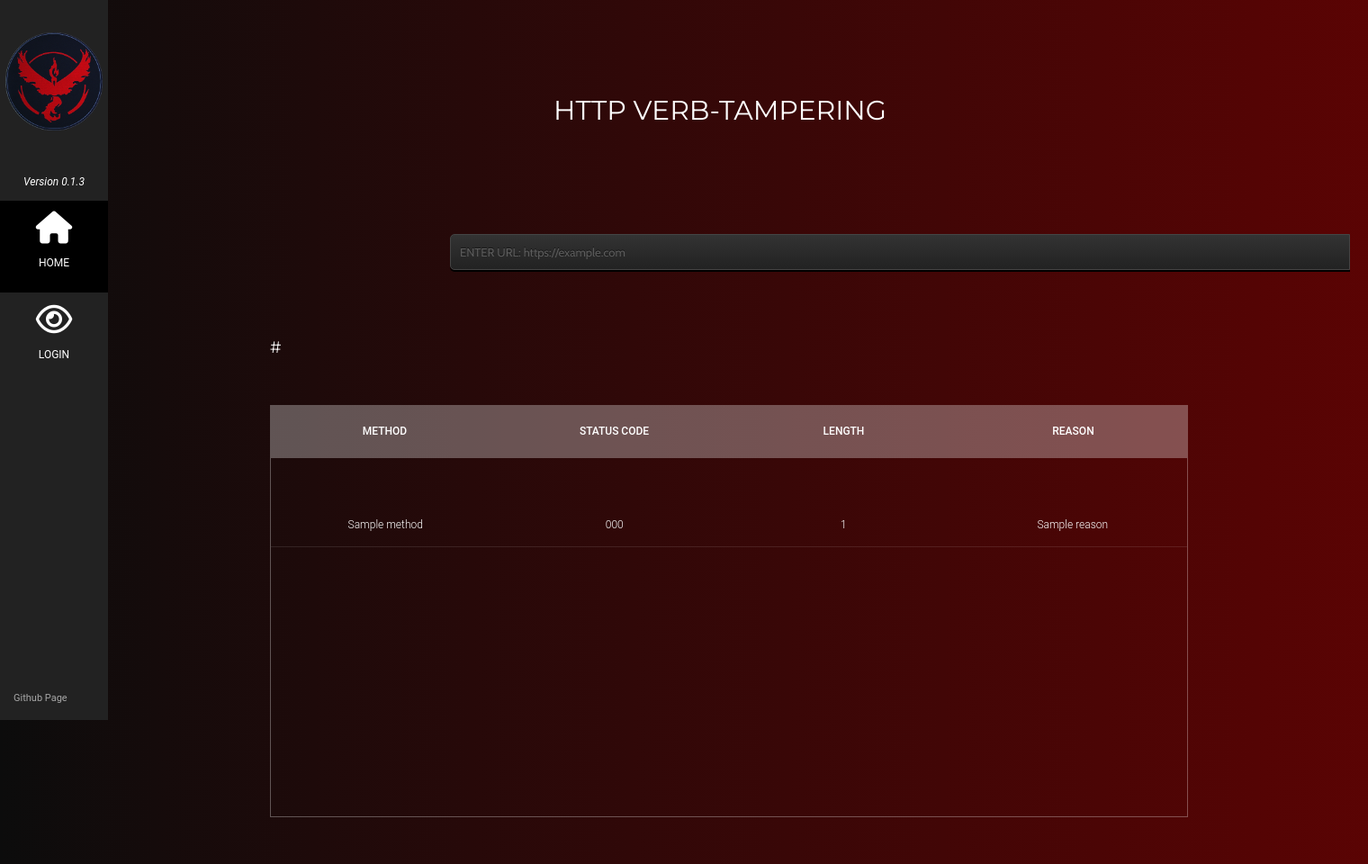
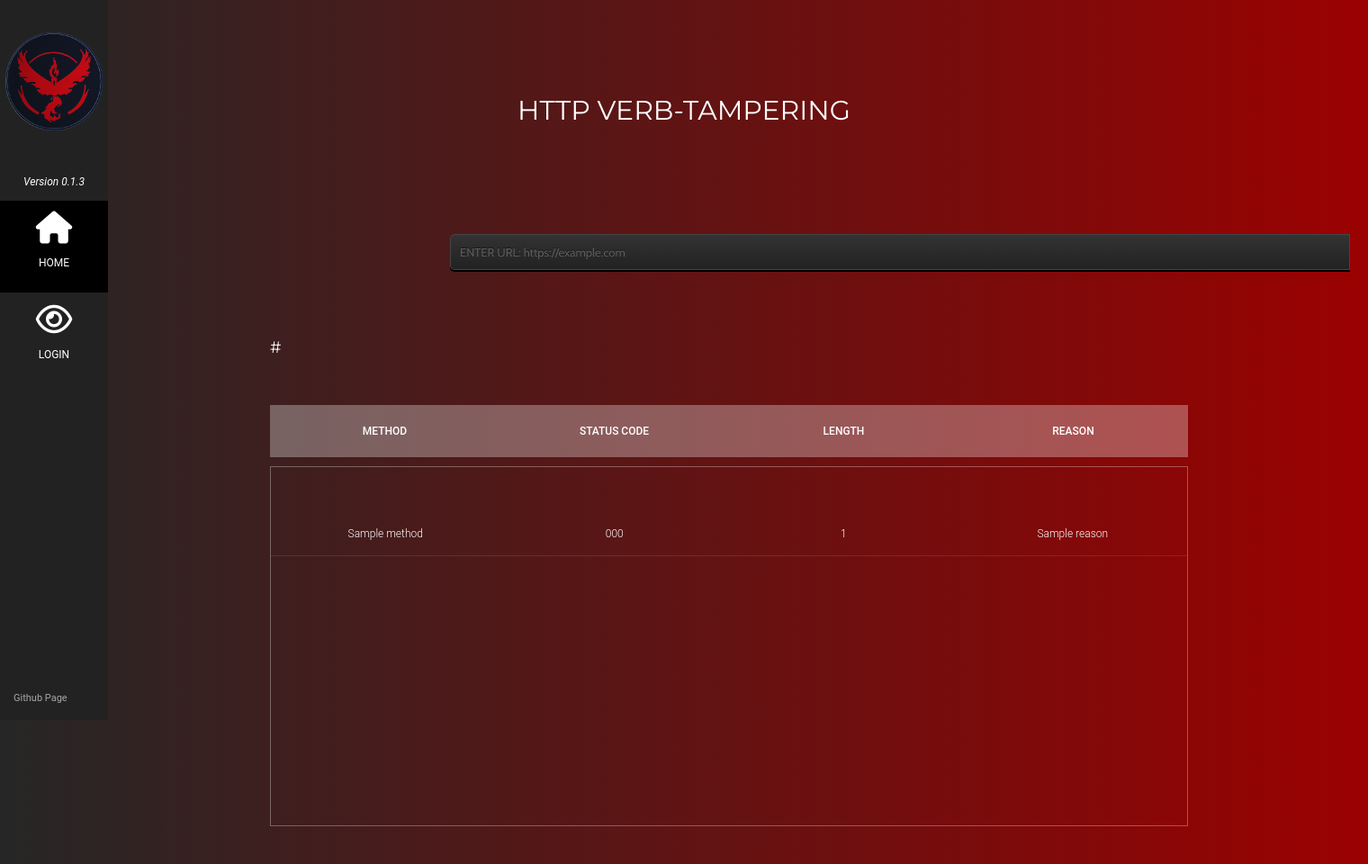
Before and after one commit to signorrayan/RedTeam_toolkit, a Django app: template toolkit/templates/toolkit/webapp/verbtampering.html in a window 1520 px wide. Shown: the whole page at 90% size. Run offline with Django 3.2, Linux system fonts and the light colour scheme; the template is opened without the code that fills it: most values are stand-ins (such as "Sample title", 1, 10 or a date in 2020); lists and menus that the app fills with data are empty; some libraries are stand-ins or nearby versions.

```diff
--- a/toolkit/static/toolkit/css/verbtampertable.css
+++ b/toolkit/static/toolkit/css/verbtampertable.css
@@ -1,3 +1,4 @@
+
 h1{
   font-size: 30px;
   color: #fff;
@@ -5,14 +6,6 @@ h1{
   font-weight: 300;
   text-align: center;
   margin-bottom: 15px;
-  margin-left: 80px;
-}
-h4{
-  font-size: 6px;
-  color: #fff;
-  font-weight: 20;
-  text-align: center;
-  margin-left: 80px;
 }
 table{
   width:100%;
@@ -26,7 +19,7 @@ table{
 .tbl-content{
   height:400px;
   overflow-x:auto;
-  margin-top: 0px;
+  margin-top: 10px;
   border: 1px solid rgba(255,255,255,0.3);
 }
 th{
@@ -46,12 +39,14 @@ td{
   color: #fff;
   border-bottom: solid 1px rgba(255,255,255,0.1);
 }
+
+
 /* demo styles */
 
 @import url(https://fonts.googleapis.com/css?family=Roboto:400,500,300,700);
 body{
-  background: -webkit-linear-gradient(left, #474d4b, #380000);
-  background: linear-gradient(to right, #0c0c0c, rgba(192, 7, 7, 0.47));
+  background: -webkit-linear-gradient(left, #25c481, #25b7c4);
+  background: linear-gradient(to right, #262626, #9b0101);
   font-family: 'Roboto', sans-serif;
 }
 section{
@@ -59,9 +54,10 @@ section{
   margin-right: 200px;
 }
 
+
 /* follow me template */
 .made-with-love {
-  margin-top: 60px;
+  margin-top: 40px;
   padding: 10px;
   clear: left;
   text-align: center;
--- a/toolkit/static/toolkit/css/webapp_menu.css
+++ b/toolkit/static/toolkit/css/webapp_menu.css
@@ -1,11 +1,11 @@
 body {
+	margin-left: -15px;
 	color: #2c3e50;
 	background: #ecf0f1;
 	padding: 0 1em 1em;
 }
 
 h1 {
-	margin: 0;
 	line-height: 2;
 	text-align: center;
 }
```
